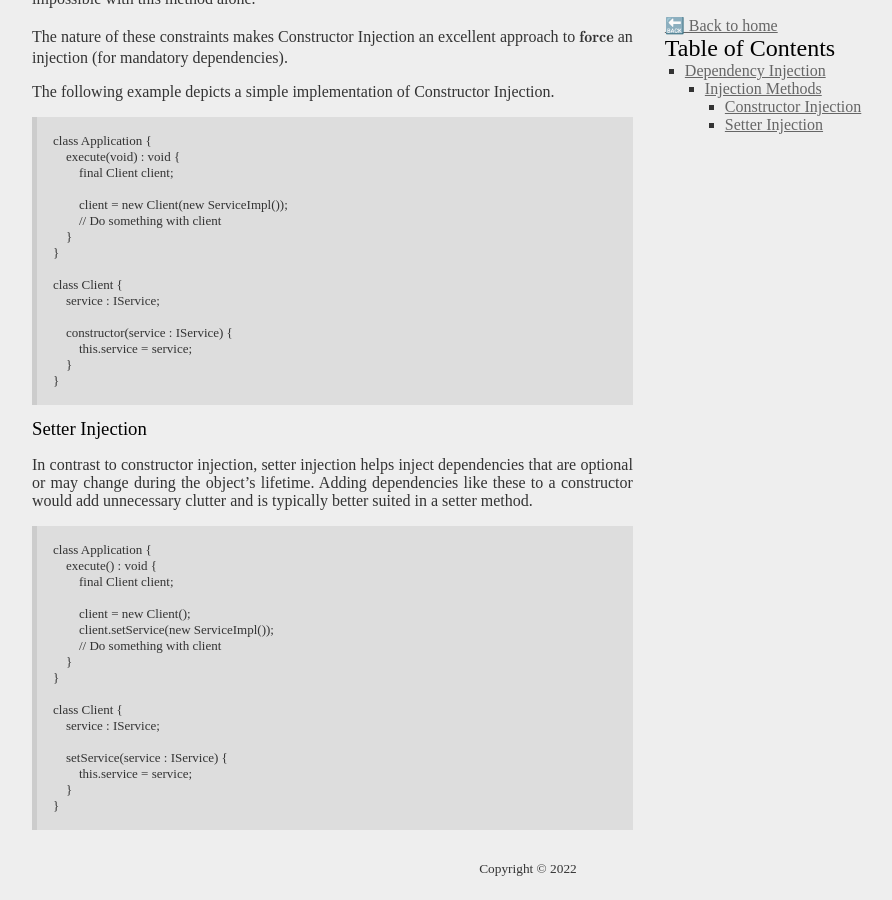
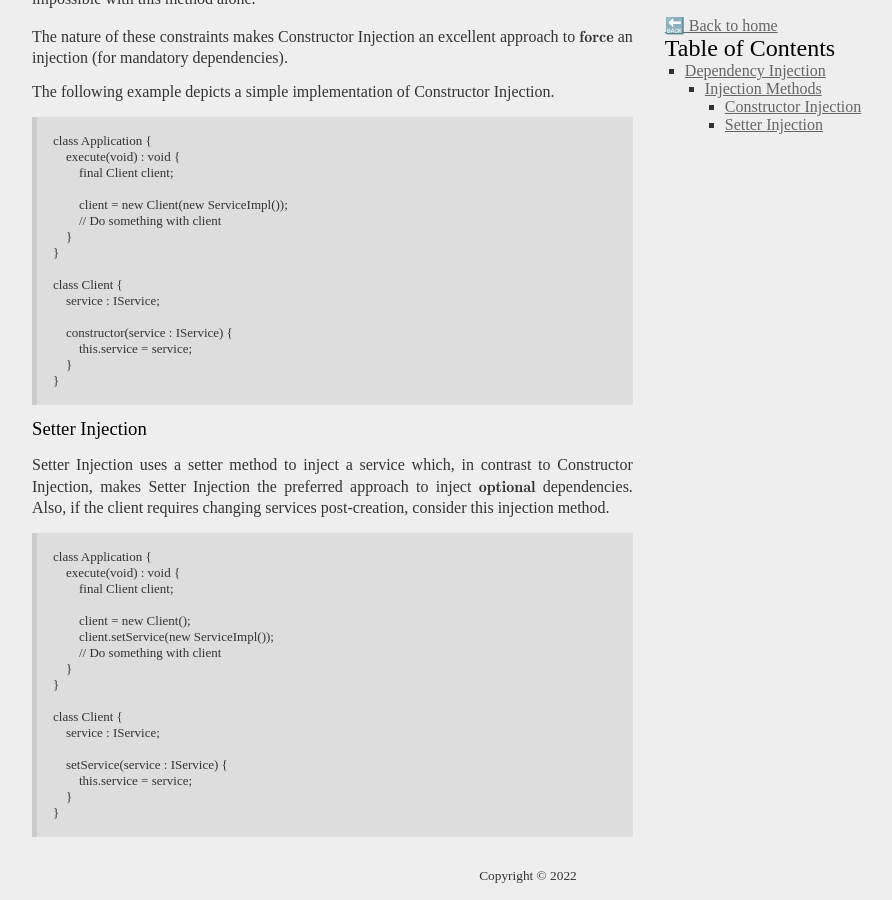
Before and after one commit to GeorgePreece/GeorgePreece.github.io, a Jekyll site: the page built from _posts/2022-01-28-dependency-injection.md, in a window 1280 px wide and 900 px high, scrolled down 1088 px. Shown: the whole window, without its empty margins (112-1004 px from the left). Built offline with Jekyll 4.4.1, drawn with Linux system fonts in a browser that asks for light colours; some web fonts are replaced.

Commit message:
Re-write Setter Injection section

````diff
--- a/_posts/2022-01-28-dependency-injection.md
+++ b/_posts/2022-01-28-dependency-injection.md
@@ -76,11 +76,11 @@ class Client {
 ```
 
 ### Setter Injection
-In contrast to constructor injection, setter injection helps inject dependencies that are optional or may change during the object's lifetime. Adding dependencies like these to a constructor would add unnecessary clutter and is typically better suited in a setter method.
+Setter Injection uses a setter method to inject a service which, in contrast to Constructor Injection, makes Setter Injection the preferred approach to inject **optional** dependencies. Also, if the client requires changing services post-creation, consider this injection method.
 
 ```
 class Application {
-    execute() : void {
+    execute(void) : void {
         final Client client;
 
         client = new Client();
````
